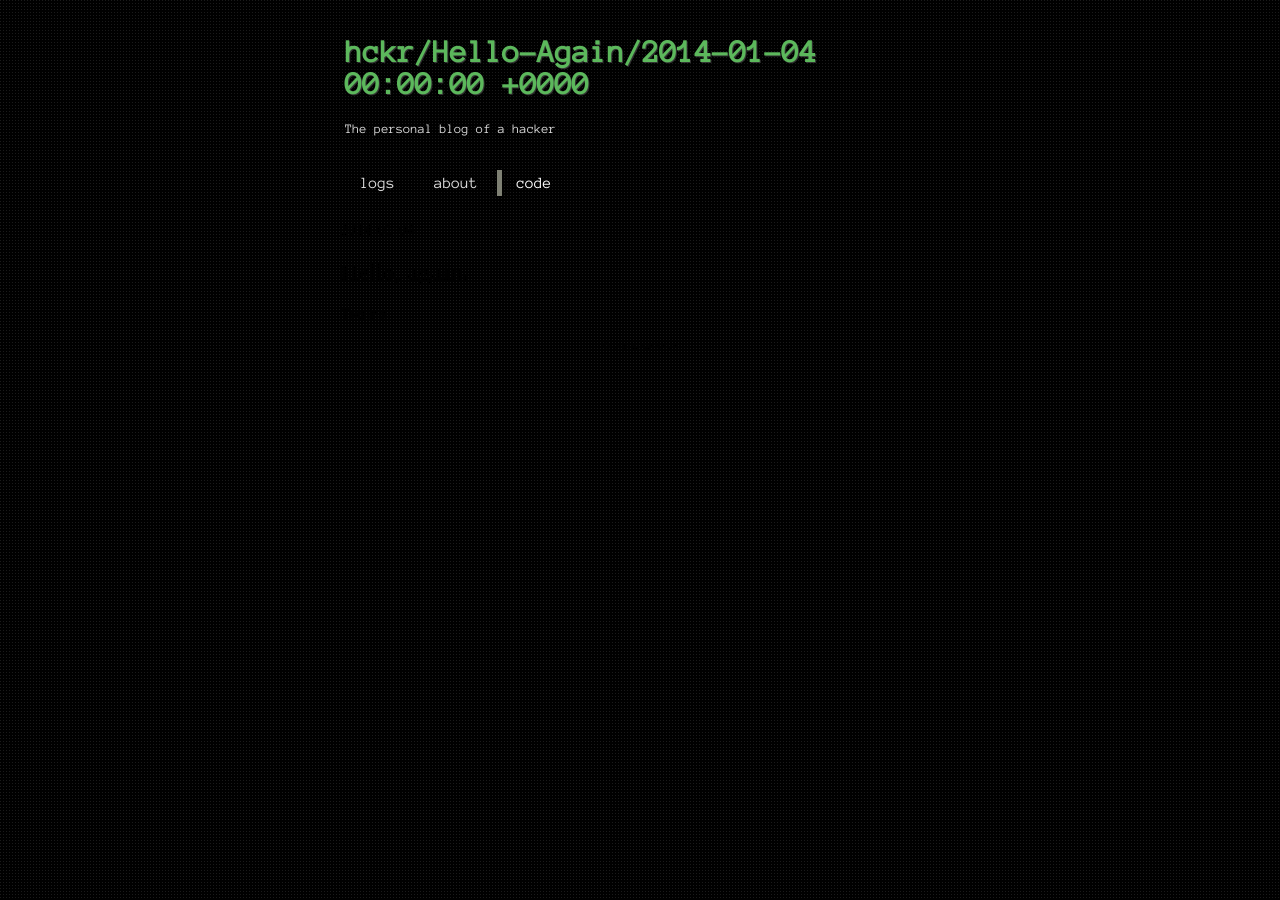
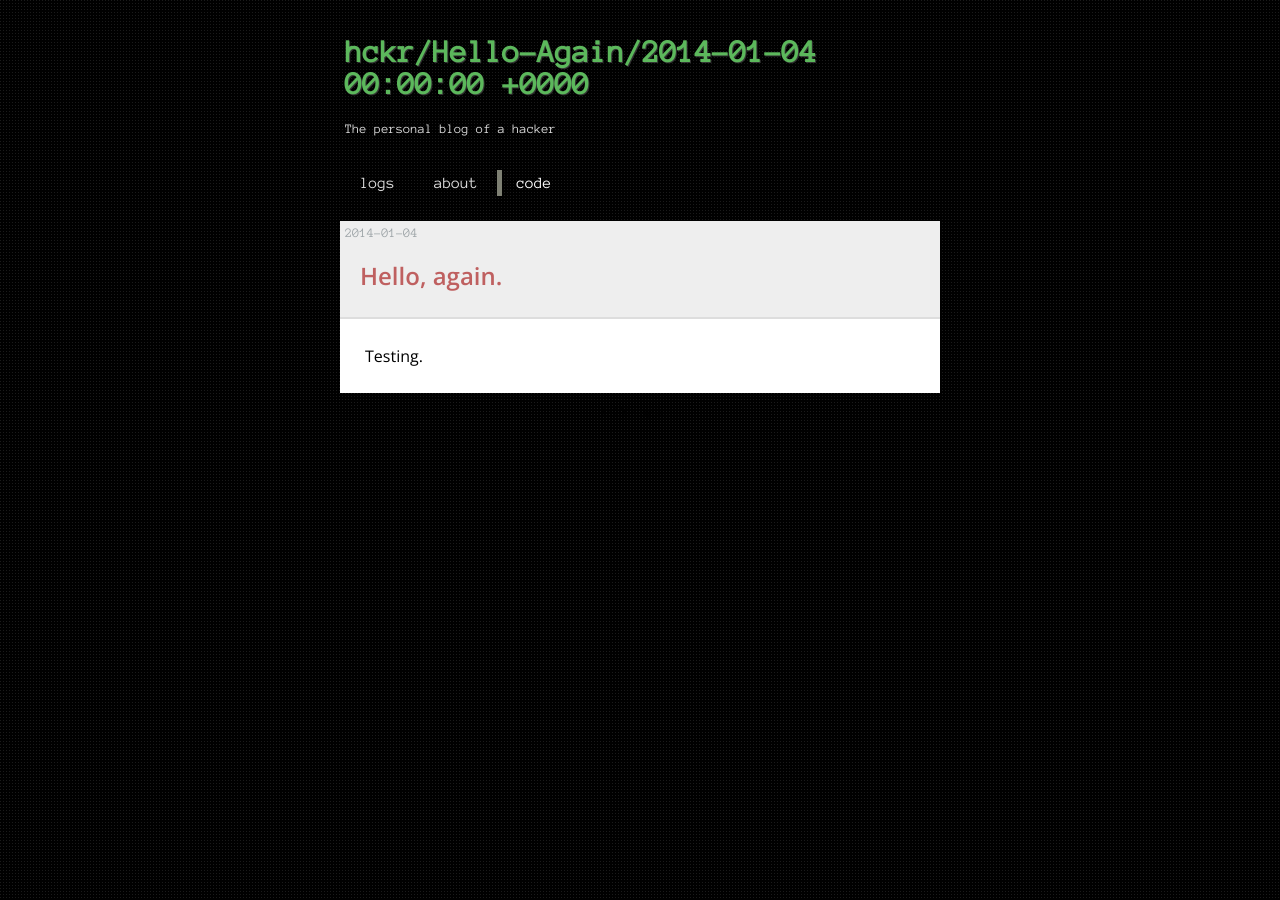
Before and after one commit to bitjockey42/astrohckr.github.io, a Jekyll site: the page built from _posts/2014-01-04-Hello-Again.md, in a window 1280 px wide. Built offline with Jekyll 4.4.1, drawn with Linux system fonts in a browser that asks for light colours.

Commit message:
Use the styles from blog.css for posts

```diff
--- a/_layouts/post.html
+++ b/_layouts/post.html
@@ -4,12 +4,14 @@ slug: logs
 ---
 
 <article>
-  <div class="blog-index-info">
-    <header>
-          <time class="blog-index-date" pubdate="pubdate">{{ page.date|date: "%Y-%m-%d" }}</time>
-          <h2 class="blog-index-title">{{ page.title }}</h2>
-    </header>
+  <header>
+    <div class="blog-info">
+      <time class="blog-date" pubdate="pubdate">{{ page.date|date: "%Y-%m-%d" }}</time>
+      <h2 class="blog-title">{{ page.title }}</h2>
+    </div>
+  </header>
+
+  <div class="blog-content">
+    {{ content }}
   </div>
-
-  {{ content }}
 </article>
```
